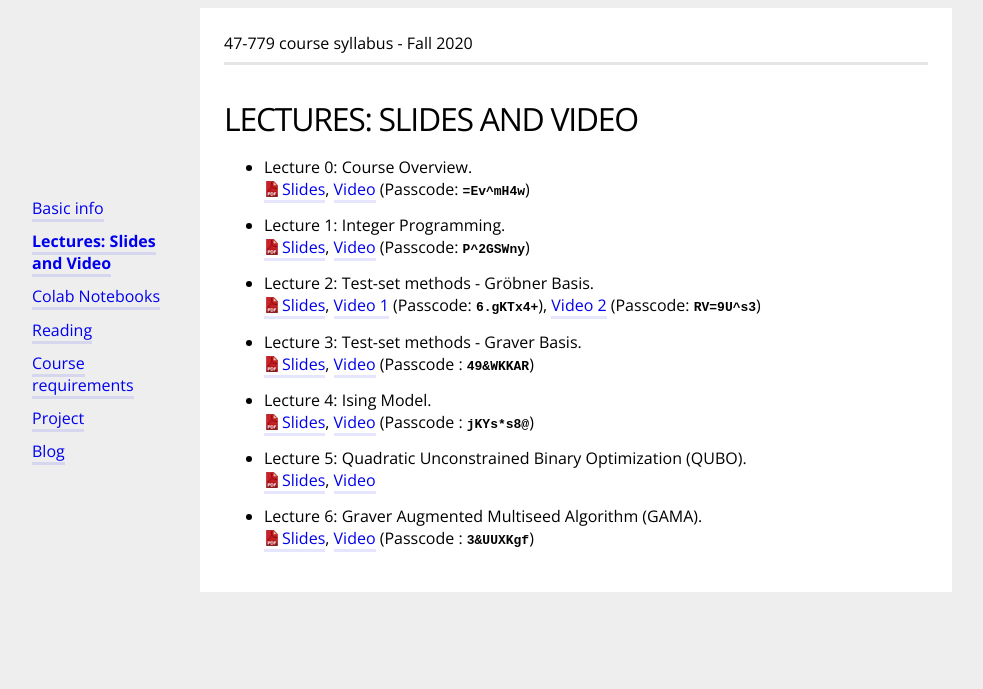
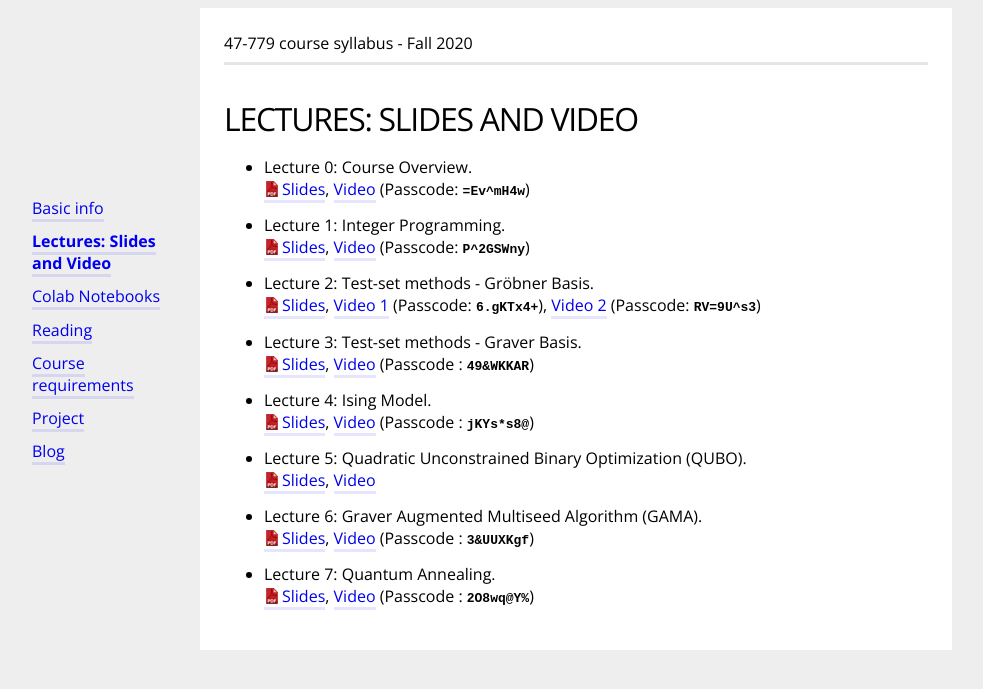
Before and after one commit to bernalde/QuIP, a Jekyll site: the page built from lecture.md, in a window 1280 px wide. Shown: the top 689 px of the page, without its empty margins (64-1047 px from the left). Built offline with Jekyll 4.4.1, drawn with Linux system fonts in a browser that asks for light colours.

Commit message:
Updates from Lecture 7

```diff
--- a/lecture.md
+++ b/lecture.md
@@ -43,3 +43,8 @@ Here you can access all the lecture slides and videos.
 <a href="47-779 Lecture 6 - Graver Augmented Multiseed Algorithm (GAMA).pdf" download>Slides</a>,
 [Video](https://cmu.zoom.us/rec/share/_oLw25EljDXFHdjcg3LQdHD09pdyNDQua8kKv9vEUnlxKbRk1XmsFXdGegiajaky.cfnaZLsRitlNKoNL)
 (Passcode : <kbd><strong>3&UUXKgf</strong></kbd>)
+
+- Lecture 7: Quantum Annealing.<br>
+<a href="47-779 Lecture 7 - Quantum Annealing.pdf" download>Slides</a>,
+[Video](https://cmu.zoom.us/rec/share/9VBXMrjJZMt9U15BaJb49vXOGO2sV4HaHouNY-QsQmQWPoCLEmJ3BYjwbYR_ovmI.le7a5DFaS1nauKbq)
+(Passcode : <kbd><strong>2O8wq@Y%</strong></kbd>)
```
Also changed, not shown: colab.md (+3 -0 lines).
